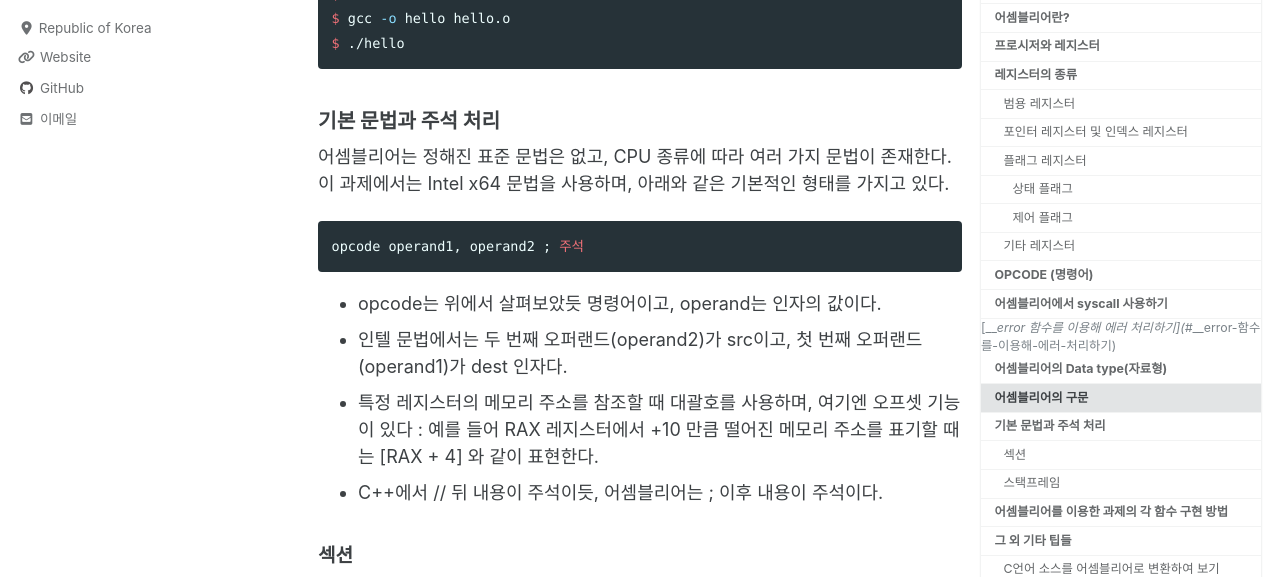
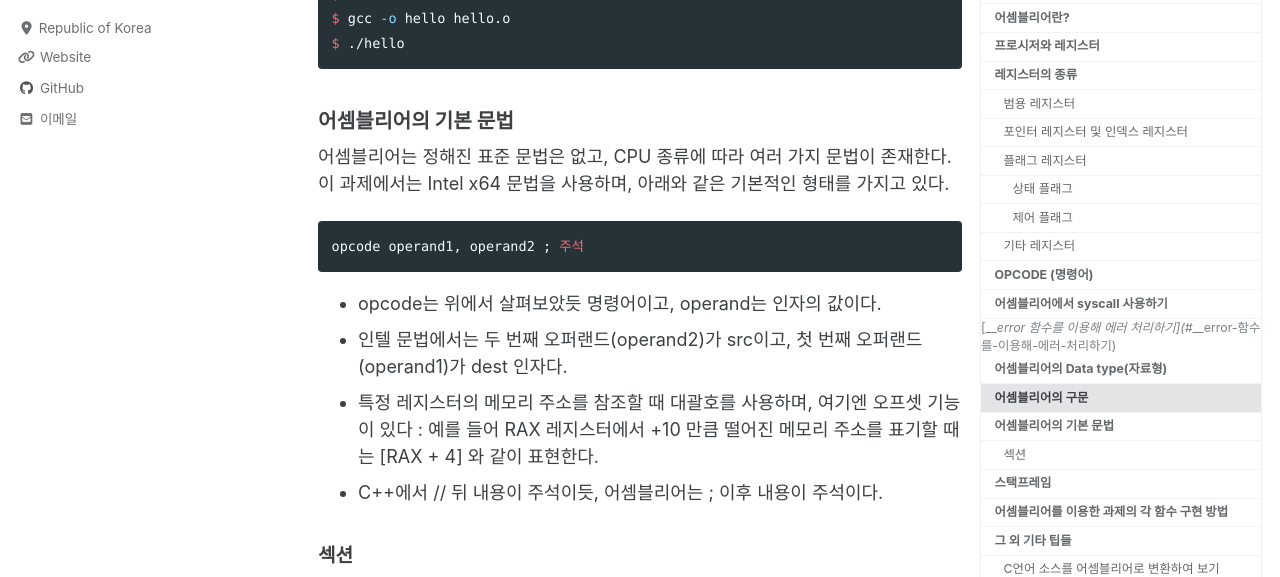
Before and after one commit to ohseyong/ohseyong.github.io, a Jekyll site: the page built from _posts/2020-12-20-libasm-basic-1.md, in a window 1280 px wide and 900 px high, scrolled down 6616 px. Shown: the part 152-729 px from the top of the window. Built offline with Jekyll 4.4.1, drawn with Linux system fonts in a browser that asks for light colours; cached includes are drawn as plain includes; nearby versions of some CDN libraries; comment, search, counter and statistics services are not loaded.

Commit message:
Update 2020-12-20-libasm-basic-1.md

```diff
--- a/_posts/2020-12-20-libasm-basic-1.md
+++ b/_posts/2020-12-20-libasm-basic-1.md
@@ -198,7 +198,7 @@ $ gcc -o hello hello.o
 $ ./hello
 ~~~
 
-### 기본 문법과 주석 처리
+### 어셈블리어의 기본 문법
 
 어셈블리어는 정해진 표준 문법은 없고, CPU 종류에 따라 여러 가지 문법이 존재한다. 이 과제에서는 Intel x64 문법을 사용하며, 아래와 같은 기본적인 형태를 가지고 있다.
 
@@ -230,7 +230,7 @@ opcode operand1, operand2 ; 주석
 * section.**bbs**
   * 추가적으로 변수를 선언하는 데 사용하는 공간
 
-#### 스택프레임
+### 스택프레임
 
 반드시 필요한 개념으로 이를 꼭 잘 숙지해 두어야 한다. 훌륭한 글과 영상이 많아 이들 링크로 대체...
 
```
